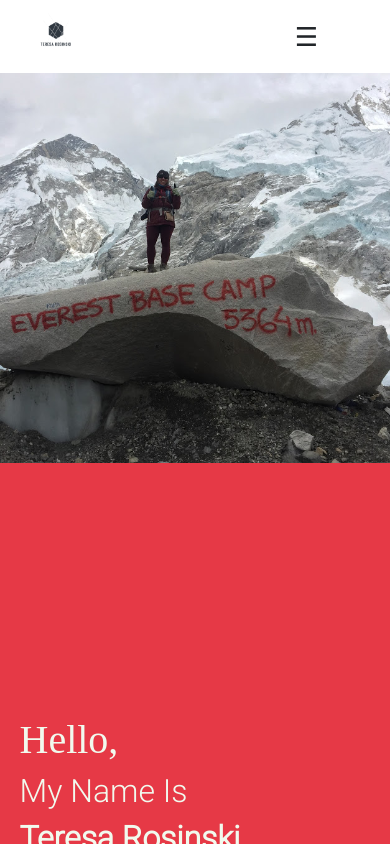
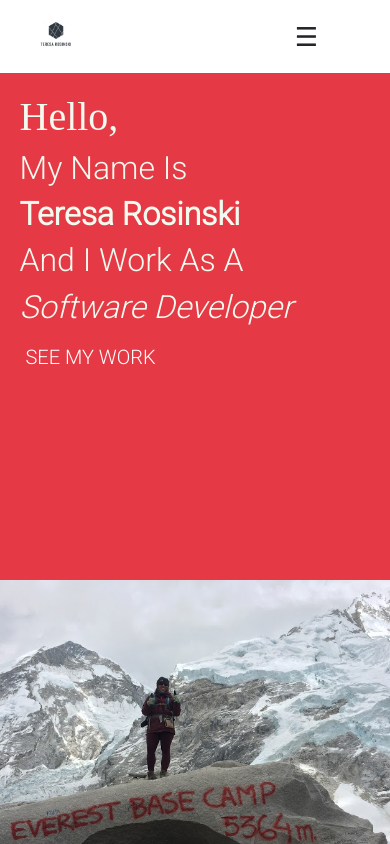
Before and after one commit to TeresaRosinski/react-portfolio, a React (Create React App) app: page / in a window 390 px wide. Shown: the top 844 px of the page. Built offline with nearby package versions, Linux system fonts and the light colour scheme; a web font is replaced by a local one.

Commit message:
add decent media header

```diff
--- a/src/queries.css
+++ b/src/queries.css
@@ -4,7 +4,6 @@
 @media only screen and (min-width: 1200px){
   .main-nav li {
     display: inline-block;
-    margin-left: 40px;
   }
   #hamburger{display:none;}
 }
@@ -13,8 +12,7 @@
 /*For  Big tablets (Widths smaller than the 1140px row) */
 @media only screen and (max-width: 1200px){
   .main-nav li {
-    display: inline-block;
-    margin-left: 40px;
+    display: block !important;
   }
   #hamburger{display:none;}
 }
@@ -24,35 +22,22 @@
 /*For  small tablets to large tablets up to 767-1023 */
 @media only screen and (max-width: 1048px){
   body{font-size: 18px; }
-  section{padding: 60px 0;}
-  #hamburger{display:none;}
+  #hamburger{
+    display:none;
+  }
 
 }
 
 
 /*For  small phones and tablets up to 481- 767 */
-@media only screen and (max-width: 811px){
+@media only screen and (max-width: 910px){
   body{font-size: 16px}
-  section{padding: 30px 0;}
-  .wrapper {
-    display: flex;
-    flex-direction: column;
-  }
-  .wrapper div:first-child {
-    order: 1;
-  }
-  #hamburger{
-    display: block;
-    cursor: pointer;
-    float:right;
-  }
 
   .main-nav{
     text-align: center;
     width: 100%;
     display:none;
   }
-
   .main-nav li {
   display: block;
   margin-top:2%;
@@ -65,10 +50,34 @@
     float:right;
     padding-bottom: 5px;
   }
-
   #toggle:checked + label{
     display:none;
   }
+  #hamburger{
+    display: block;
+    cursor: pointer;
+    float:right;
+  }
+
+  .wrapper {
+    display: flex;
+    flex-direction: column;
+  }
+  .wrapper img {
+    height: 100%;
+    width: 100%;
+  }
+  .header-text-box{
+    height: 60vh;
+  }
+  .header-text{
+    margin-top: 5% !important;
+    margin-bottom: 5% !important;
+  }
+  .see-work-button{
+    margin-top: 2% !important;
+  }
+
 }
 
 
--- a/src/sections/header/header.component.jsx
+++ b/src/sections/header/header.component.jsx
@@ -1,5 +1,5 @@
 import React from "react";
-import "./header.styles.scss";
+import "./header.styles.css";
 import EverestImage from './everest.jpg';
 import { Link, animateScroll as scroll } from "react-scroll";
 
@@ -7,13 +7,13 @@ function Header ({element}) {
   return (
     <div ref={element} >
       <div className="wrapper header-content">
-        <div className="text-box">
-          <div className="text">
-          <h1 className="hello">Hello,</h1>
-          <h2>My Name Is</h2>
-          <h2><strong>Teresa Rosinski</strong></h2>
-          <h2>And I Work As A</h2>
-          <h2><em>Software Developer</em></h2>
+        <div className="header-text-box">
+          <div className="header-text">
+            <h1 className="hello">Hello,</h1>
+            <h2>My Name Is</h2>
+            <h2><strong>Teresa Rosinski</strong></h2>
+            <h2>And I Work As A</h2>
+            <h2><em>Software Developer</em></h2>
           <button className = "see-work-button"><Link
                 activeClass="active"
                 to="projects-section"
--- a/src/sections/header/header.styles.scss
+++ b/src/sections/header/header.styles.css
@@ -6,25 +6,27 @@
   align-items: stretch;
   align-content: center;
 }
-.text-box{
+.header-text-box{
   text-align: left;
   background-color:#E63946;
   color:#f1faee;
   flex-grow: 1;
 }
-.text{
-  padding-top:30vh;
-  padding-left: 5%;
-  padding-right: 5%;
+.header-text{
+  margin-top:30vh;
+  margin-left: 5%;
+  margin-right: 5%;
 }
 
 .everest-image{
   flex-grow: 3;
+  margin-right:0;
+  overflow: hidden;
 }
 .background-image{
   width:100%;
   height: auto;
-  margin-left:0;
+  overflow: hidden;
 }
 
 .hello{
--- a/src/sections/navbar/navbar.styles.scss
+++ b/src/sections/navbar/navbar.styles.scss
@@ -1,5 +1,6 @@
 .navbar {
   display: flex;
+  flex-direction: row;
   align-items: center;
   justify-content: space-between;
   padding: 0.1rem 2.0rem;
@@ -30,7 +31,7 @@
 
 li{
   margin-top:4%;
-  margin-left: 40px;
+  margin-left: 20px;
   color:#FE5437;
 }
 
@@ -57,15 +58,13 @@ li:hover{
   }
 }
 
-
 label{
   margin: 0 40px 0 0;
   font-size: 26px;
   line-height: 70px;
 }
-
 #toggle{
-   display:none;
+  display:none;
   }
 
   .main-nav {
--- a/src/sections/navbar/navbar.styles2.scss
+++ /dev/null
@@ -1,61 +0,0 @@
-
-:root {
-  --off-white: #fafafa;
-}
-
-.nav {
-  background-color: var(--off-white);
-  position: sticky;
-  top: 0px;
-  width: 100%;
-  height: 80px;
-  z-index: 1000;
-  box-shadow: 0 4px 14px 0 rgba(0, 0, 0, 0.15);
-}
-
-.nav-logo {
-  height: 60px;
-  width: 60px;
-  align-items:left;
-  display: flex;
-}
-
-.nav-logo:hover {
-  cursor: pointer;
-}
-
-.nav .nav-content {
-  max-width: 900px;
-  padding: 0rem 3rem;
-  margin: 0 auto;
-  display: flex;
-  justify-content: space-between;
-  align-items: center;
-  height: 100%;
-}
-
-.nav-item {
-  display: inline;
-  margin-left: 2rem;
-  color: #333;
-}
-
-.nav-item:hover {
-  color: black;
-  cursor: pointer;
-}
-
-li {
-
-}
-
-.section-dark {
-  background: #333;
-  color: white;
-}
-
-.section-content {
-  max-width: 800px;
-  margin: 0 auto;
-  padding: 40px;
-}
```
Lines whose indentation alone changed are shown as unchanged.
